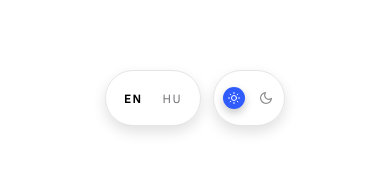
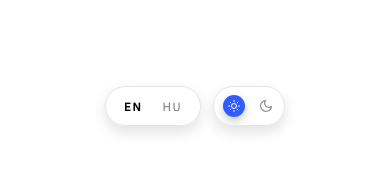
Before and after one commit to sagimartin/vibe-portfolio, a React (Vite) app: page / in a window 390 px wide. Shown: the part 608-778 px from the top of the page. Built offline with nearby package versions, Linux system fonts and the light colour scheme.

Commit message:
Adjust theme switch height and active nav pill padding

```diff
--- a/src/App.css
+++ b/src/App.css
@@ -273,6 +273,7 @@ section {
   box-shadow: inset 0 1px 0 rgba(255, 255, 255, 0.12),
     0 6px 16px rgba(0, 0, 0, 0.12);
   font-weight: 600;
+  padding: .6rem 1.125rem;
 }
 
 .segmented-item:hover {
@@ -1428,6 +1429,7 @@ footer .container {
 @media (max-width: 768px) {
   :root {
     --nav-pill-height: 56px;
+    --theme-switch-height: 40px;
   }
 
   .container {
```
